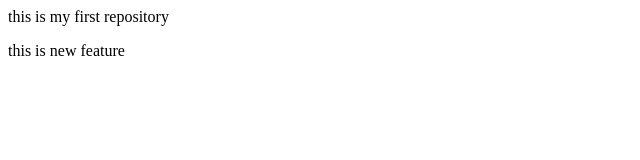
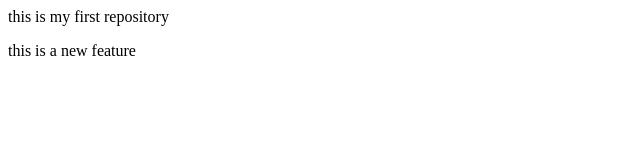
Before and after one commit to shreya-pandey03/Localrepo, a plain HTML site: page index.html in a window 1280 px wide. Shown: the full height of the page, 0-640 px from the left. Drawn offline with Linux system fonts and the light colour scheme.

Commit message:
Add new feature

```diff
--- a/index.html
+++ b/index.html
@@ -1,2 +1,2 @@
 <p>this is my first repository</p>
-<p>this is new feature</p>
+<p>this is a new feature</p>
```
